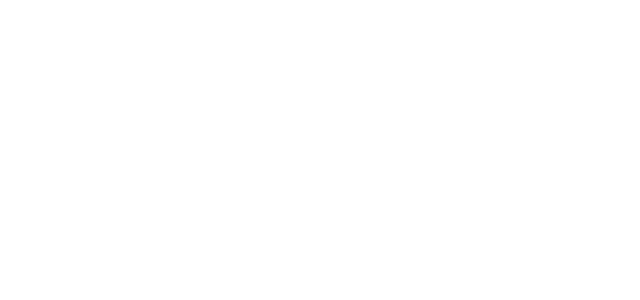
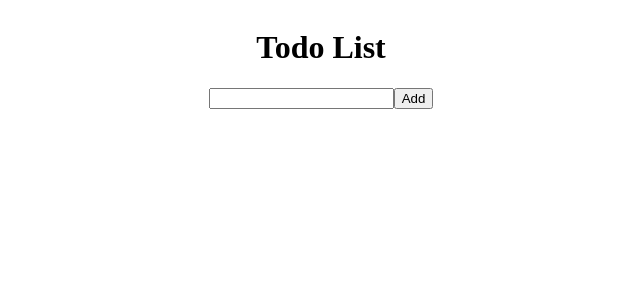
Before and after one commit to Bhupesh-aher/Frontend-machine-coding-round, a React (Vite) app: page / in a window 1280 px wide. Shown: the top 300 px of the page, without its empty margins (319-959 px from the left). Built offline with nearby package versions, Linux system fonts and the light colour scheme.

Commit message:
Todo List

```diff
--- a/src/App.jsx
+++ b/src/App.jsx
@@ -1,5 +1,6 @@
 import React from 'react';
 import './index.css';
+import TodoList from './Todo List/TodoList';
 
 
 
@@ -8,6 +9,7 @@
 
     return (
       <div className='app'>
+        <TodoList/>
       </div>
     )
 }
--- /dev/null
+++ b/src/Todo List/TodoList.jsx
@@ -0,0 +1,56 @@
+import React, { useState } from 'react'
+import "./style.css"
+const TodoList = () => {
+
+    const [inputText, setInputText] = useState('');
+    const [todos, setTodos] = useState([])
+    const [checked, setChecked] = useState({});
+
+
+    const addNote = () => {
+        setTodos((prev) => ([...prev, {id: Date.now(), text: inputText}]))
+        setInputText('');
+    }
+
+    const deleteNote = (todoId) => {
+        setTodos((prev) => prev.filter((note) => note.id != todoId));
+        setChecked((prev) => {
+            let newState = {...prev};
+            delete newState[todoId];
+            return newState;
+        })
+    }
+
+    const markNote = (e, todoId) => {
+        setChecked((prev) => ({...prev, [todoId] : e.target.checked}))
+    }
+
+    console.log(checked);
+
+    return (
+        <div className='container'>
+            <h1>Todo List</h1>
+
+            <div >
+                <input type="text" value={inputText} onChange={(e)=> setInputText(e.target.value)}/>
+                <button onClick={addNote}>Add</button>
+            </div>
+
+            <div className='todos'>
+                {
+                    todos.map((todo, index) => (
+                        <div className='todo' key={todo.id}>
+                            <label style={{textDecoration: checked[todo.id] == true ? "line-through" : "none"}}>
+                                <input type="checkbox" checked={checked[todo.id] || false} onChange={(e) => markNote(e, todo.id)}/>
+                                {todo.text}
+                            </label>
+                            <button onClick={() => deleteNote(todo.id)}>Delete</button>
+                        </div>
+                    ))
+                }
+            </div>
+        </div>
+    )
+}
+
+export default TodoList
--- /dev/null
+++ b/src/Todo List/style.css
@@ -0,0 +1,20 @@
+.container{
+    display: flex;
+    justify-content: center;
+    flex-direction: column;
+}
+
+.todos{
+    display: flex;
+    justify-content: center;
+    flex-direction: column;
+    align-items: center;
+    margin-top: 10px;
+    text-align: left;
+}
+
+.todo{
+    display: flex;
+    gap: 10px;
+    padding-top: 10px;
+}
```
